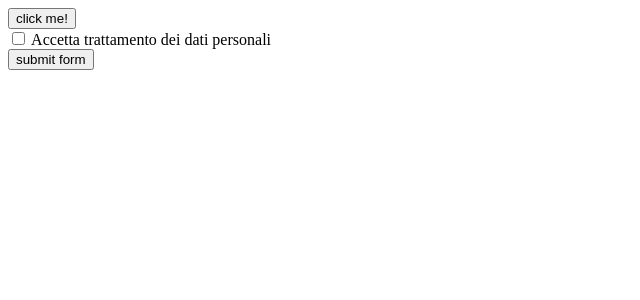
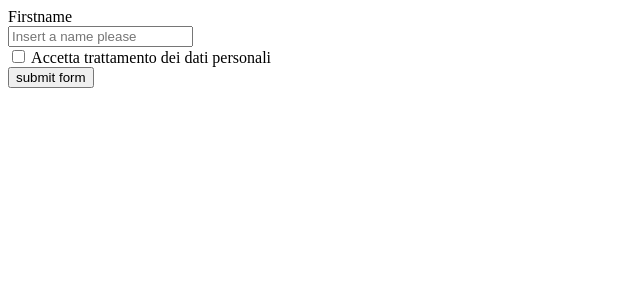
Before and after one commit to sebrs3018/Vue-Performance, a Vue app: page / in a window 1280 px wide. Shown: the top 300 px of the page, without its empty margins (0-640 px from the left). Built offline with nearby package versions, Linux system fonts and the light colour scheme.

Commit message:
solved some typing and validation bugs

```diff
--- a/src/App.vue
+++ b/src/App.vue
@@ -1,7 +1,7 @@
 <template>
   <div id="app">
-    <success-modal v-if="success === true" />
-    <button @click="success = true">click me!</button>
+    <!-- <success-modal v-if="success === true" />
+    <button @click="success = true">click me!</button> -->
     <BaseForm />
   </div>
 </template>
--- a/src/Composables/useValidator.ts
+++ b/src/Composables/useValidator.ts
@@ -19,22 +19,20 @@ interface Person {
   name: string;
 }
 
-interface ExtendedReactive<T>
-  extends UnwrapNestedRefs<ReactiveValue<T[keyof T]>> {
-  validator: any;
-}
-
-interface ReactiveValue<T> {
-  value: T;
+interface ReactiveValue<T, TKey extends keyof T> {
+  value: T[TKey];
   //hasError: boolean;
 
   //TODO: tipare questo validatore per bene (bisogna estendere predicateEntry)
-  validator: PredicateEntryExtended<T>;
+  validator: PredicateEntryExtended<T, TKey>;
 }
 
+type ToValidateEntry<T, K extends keyof T> = UnwrapNestedRefs<
+  ReactiveValue<T, K>
+>;
 type ToValidate<T> = {
   //[K in keyof T]: ExtendedRef<T[K]>;
-  [K in keyof T]: UnwrapNestedRefs<ReactiveValue<T[K]>>;
+  [K in keyof T]: ToValidateEntry<T, K>;
 };
 
 interface UsableValidator<T> {
@@ -42,14 +40,17 @@ interface UsableValidator<T> {
   validate: () => boolean;
 }
 
-type PredicateValue<T> = {
-  [predKey: string]: (val: T[keyof T]) => boolean;
+/* IN Predicates */
+type PredicateValue<TValue> = {
+  [predKey: string]: (val: TValue) => boolean;
 };
 type Predicates<T> = {
-  [K in keyof T]: PredicateValue<T>;
+  [K in keyof T]: PredicateValue<T[K]>;
 };
-type PredicateEntry<T> = Predicates<T>[keyof T];
-type PredicateEntryExtended<T> = PredicateEntry<T> & {
+/* OUT Predicates */
+type PredicateEntry<T, K extends keyof T> = Predicates<T>[K];
+type PredicateEntryExtended<T, K extends keyof T> = PredicateEntry<T, K> & {
+  /** This value is null in only during the initialization period! */
   $error: boolean;
 };
 
@@ -69,20 +70,20 @@ export default function <T extends Record<string, unknown>>(
     const value = plainObjToValidate[key];
     const entry = reactive({
       value,
-      validator: { ...predicates[key], $error: false },
+      validator: {
+        ...predicates[key],
+        $error: false,
+      } as PredicateEntryExtended<T, typeof key>,
     });
+
     //Setting an inner watcher to check the predicate...
     watch(
       () => entry.value,
-      (prev, cur) => {
-        // console.log("innerWatcher", { prev, cur });
-        let res = /*predicates[key](cur)*/ callPredicates(
-          key,
-          cur as T[keyof T]
-        );
+      (cur, prev) => {
+        //console.log("innerWatcher", { prev, cur });
+        let res = callPredicates(key, cur as T[keyof T]);
 
-        // console.log("innerWatcher", { [key]: res });
-        //entry.$error = res;
+        //console.log(`innerWatcher, ${key} has error? ${res}`);
         entry.validator.$error = res;
       }
     );
@@ -104,6 +105,7 @@ export default function <T extends Record<string, unknown>>(
     const n_predicate = predicates[k];
     for (const keyPredicate in n_predicate) {
       const predicate = n_predicate[keyPredicate];
+      //console.log("calling predicates with the following values", predicate);
       if (!predicate(v)) {
         return false;
       }
@@ -112,20 +114,18 @@ export default function <T extends Record<string, unknown>>(
   };
 
   const validate = (): boolean => {
-    let isValid = true;
-
     for (const key in formGroup) {
       const elemToValidate = formGroup[key];
-      const predRes = callPredicates(key, elemToValidate.value as T[keyof T]);
+      const predRes = !callPredicates(key, elemToValidate.value as T[keyof T]);
 
       //In case the result of the predicate is falsy, then the global state of the validation will be false
-      if (isValid && !predRes) isValid = false;
+      if (!predRes) return false;
 
       //elemToValidate.hasError = predRes;
       elemToValidate.validator.$error = predRes;
     }
 
-    return isValid;
+    return true;
   };
 
   return { formGroup, validate };
--- a/src/Views/BaseForm.vue
+++ b/src/Views/BaseForm.vue
@@ -2,34 +2,51 @@
 import { reactive, computed, ref } from "vue";
 import { useVuelidate } from "@vuelidate/core";
 import { required, minLength } from "@vuelidate/validators";
-import BaseInput from "./BaseInput.vue";
+import cinput from "@/components/BaseComponents/cinput.vue";
 import useValidator from "@/Composables/useValidator";
 import BaseCheckbox from "@/components/BaseComponents/BaseCheckbox.vue";
 
 const { formGroup, validate } = useValidator(
   {
-    firstName: false,
+    firstName: "",
+    privacy: false,
   },
   {
     firstName: {
-      hasToBeTrue: (val: boolean) => val,
+      required: (val: string) => {
+        console.log(`firstname required validator input: ${val}`);
+        return val.trim().length === 0;
+      },
+    },
+    privacy: {
+      hasToBeTrue: (val: boolean) => !val,
       required: (val: boolean) => true,
     },
   }
 );
 
-const { firstName } = formGroup;
-console.log({ firstName });
+const { privacy, firstName } = formGroup;
+console.log({ privacy, firstName });
 
 const submitValue = () => {
   // v$.value.$validate();
   const isFormValid = validate();
-  console.log({ isFormValid });
+  !isFormValid && console.log("The submitted form is not valid");
 };
 </script>
 <template>
   <div>
-    <BaseCheckbox v-model="firstName.value" :validator="firstName.validator">
+    <cinput
+      name="name"
+      :validator="firstName.validator"
+      v-model="firstName.value"
+      label="Firstname"
+      type="text"
+      placeholder="Insert a name please"
+      :on-keyup-enter-clear="false"
+      :readonly="false"
+    />
+    <BaseCheckbox v-model="privacy.value" :validator="privacy.validator">
       <template #label> Accetta trattamento dei dati personali </template>
     </BaseCheckbox>
     <button @click="submitValue">submit form</button>
--- a/src/components/BaseComponents/BaseCheckbox.vue
+++ b/src/components/BaseComponents/BaseCheckbox.vue
@@ -37,13 +37,14 @@ onBeforeMount(() => {
 });
 
 function hasError() {
-  console.log("BasCheckbox registere a validation erro1x");
-  return props.validator?.$error;
+  const res = props.validator?.$error;
+  res && console.log("BaseCheckbox registered an error (validator)");
+  return res;
 }
 const required = () => !!props.validator?.required;
 
 function handleChange(event: Event) {
-  console.log("handleChanging and sending...", { val: props.value });
+  //console.log("handleChanging and sending...", { val: props.value });
   //Toggling!
   //checkboxValue.value = !checkboxValue.value;
   emits("input", !props.value);
--- /dev/null
+++ b/src/components/BaseComponents/cinput.vue
@@ -0,0 +1,325 @@
+<template>
+  <div>
+    <label
+      v-if="label"
+      :class="[
+        {
+          'label-required': getRequired() && showRequired,
+          'text-red': hasError(),
+        },
+        labelClass,
+      ]"
+      v-html="label"
+    />
+    <div
+      class="position-relative"
+      :class="className"
+      @mouseover="hover = true"
+      @mouseleave="hover = false"
+    >
+      <input
+        :type="inputType"
+        ref="input"
+        :inputMode="inputMode"
+        autocomplete="off"
+        :value="getDisplayValue()"
+        @keyup.enter="enterKey($event)"
+        :title="name"
+        :name="name"
+        class="form-control rounded-5"
+        :class="[
+          { 'has-value': hasValue(), 'has-error': hasError() },
+          inputClass,
+        ]"
+        :placeholder="placeholder"
+        :readonly="readonly"
+        @click="
+          () => {
+            if (preselect) $refs.input.select();
+          }
+        "
+        v-on:input="updateField($event)"
+        :style="styleName"
+        v-on:focus="emitFocus"
+        v-on:blur="emitBlur"
+        v-on:clear="clear()"
+        :disabled="disabled"
+        :id="dinamiCinput"
+      />
+      <span
+        v-if="
+          clearButton &&
+          hover &&
+          hasValue() &&
+          xIcon == enumPosition.POSITION_ABSOLUTE
+        "
+        @click.stop="clear()"
+        class="input-clear position-absolute"
+        style="top: 50%; transform: translate(0, -50%); right: 15%"
+        ><img
+          :src="`${cdn}/_ui/img/Icons/Close-gs.svg`"
+          height="12"
+          width="12"
+          alt="x-icon"
+      /></span>
+      <span
+        v-else-if="
+          clearButton &&
+          hover &&
+          hasValue() &&
+          xIcon == enumPosition.FLEX_CENTERED
+        "
+        @click.stop="clear()"
+        class="input-clear d-flex flex-column justify-content-center align-items-center"
+        ><img
+          :src="`${cdn}/_ui/img/Icons/Close-gs.svg`"
+          height="12"
+          width="12"
+          alt="x-icon"
+      /></span>
+    </div>
+  </div>
+</template>
+
+<script lang="ts">
+// 👇️ ts-nocheck disables type checking for entire file
+// eslint-disable-next-line @typescript-eslint/ban-ts-comment
+// @ts-nocheck
+
+// import type {Validation} from "vuelidate";
+
+enum ICON_POSITION {
+  POSITION_ABSOLUTE = 1,
+  FLEX_CENTERED,
+}
+
+//TODO: quando l'intero progetto userà vue 2.7.* oppure 3.*, wrappare questo componente tramite la funzione defineComponent
+export default {
+  props: {
+    name: {
+      type: String,
+      required: true,
+    },
+    label: {
+      type: String,
+    },
+    prefix: {
+      type: String,
+    },
+    className: {
+      type: String,
+      default: "",
+    },
+    inputClass: {
+      type: String,
+      default: "",
+    },
+    labelClass: {
+      type: String,
+      default: "",
+    },
+    styleName: {
+      type: String,
+    },
+    preselect: {
+      type: Boolean,
+      default: false,
+    },
+    placeholder: {
+      type: String,
+    },
+    type: {
+      type: String,
+      default: "String",
+    },
+    inputType: {
+      type: String,
+      default: "text",
+    },
+    max: {
+      type: [String, Number],
+    },
+    value: {
+      type: [String, Number],
+      default() {
+        return "";
+      },
+    },
+    clearButton: {
+      type: Boolean,
+      default: false,
+    },
+    showRequired: {
+      type: Boolean,
+      default: true,
+    },
+    readonly: {
+      type: Boolean,
+      default: false,
+    },
+    rangeError: {
+      type: Boolean,
+      default: false,
+    },
+    forceError: {
+      type: Boolean,
+      default: false,
+    },
+    disabled: {
+      type: Boolean,
+      default: false,
+    },
+    xIcon: {
+      type: Number as () => ICON_POSITION,
+      default: 0,
+    },
+    dinamiCinput: {
+      type: String,
+    },
+    inputMode: {
+      type: String,
+      default: "text",
+    },
+    validator: {
+      type: Object,
+    },
+    onKeyupEnterClear: {
+      type: Boolean,
+      default: true,
+    },
+  },
+  data() {
+    return {
+      hover: false,
+      /** The inner height will be used to detect the closing of the mobile virtual keyboard */
+      innerHeight: window.innerHeight,
+      /** The callback listener for the event onResiwe of the window object */
+      onResize: undefined as (() => void) | undefined,
+    };
+  },
+  computed: {
+    cdn(): string {
+      return window["_cdn"];
+    },
+    enumPosition(): any {
+      return ICON_POSITION;
+    },
+  },
+  methods: {
+    getRequired(): boolean {
+      if (this.validator?.$params)
+        return this.validator?.$params?.required ?? false;
+
+      console.log("getRequired", {
+        name: this.name,
+        validator: this.validator,
+      });
+      //New Vuelidate API
+      return !!this.validator?.required;
+    },
+    getDisplayValue(): string {
+      switch (this.type) {
+        case "Number":
+          return this.value == null
+            ? this.value
+            : formatInteger(this.value as number);
+        case "Phone":
+          return this.value == null ||
+            this.value == "" ||
+            isNaN(Number(this.value))
+            ? ""
+            : Number(this.value).toString();
+        case "Password":
+          return new Array((this.value as string).length + 1).join("*");
+        default:
+          const res = this.value || "";
+          return `${res}`;
+      }
+    },
+    getRawValue(): string | number | null {
+      if (!this.$refs.input) return;
+
+      let value: string | null | number =
+        (this.$refs.input as HTMLInputElement).value || "";
+
+      switch (this.type) {
+        case "Number":
+          if (value != null) value = parseInt(value?.replace(/\./g, ""));
+          if (isNaN(value)) value = null;
+          break;
+        case "Password":
+          value = this.value;
+          break;
+        default:
+          break;
+      }
+
+      return value;
+    },
+    hasValue(): boolean {
+      if (!this.$refs.input) return;
+
+      return !!(this.$refs.input as HTMLInputElement).value;
+    },
+    hasError(): boolean {
+      const res = this.validator?.$error || this.rangeError || this.forceError;
+      res &&
+        console.log("hasError", { name: this.name, validator: this.validator });
+      return res;
+    },
+    updateField($event: Event): void {
+      this.$emit("input", this.getRawValue());
+    },
+    clear(): void {
+      if (!this.$refs.input) return;
+
+      (this.$refs.input as HTMLInputElement).value = "";
+      this.$emit("input", this.getRawValue());
+    },
+    resetValidator(): void {
+      this.validator?.$reset();
+    },
+    enterKey($event: Event): void {
+      //In this scenario we do not want to propagate the event nor to clear the cinput value
+      if (!this.onKeyupEnterClear) {
+        return;
+      }
+      let value = this.getRawValue();
+      this.$emit("enter", value);
+      this.clear();
+    },
+    emitFocus(): void {
+      //Adding once an event listener for the current component
+      if (!this.onResize) {
+        this.onResize = () => {
+          if (this.innerHeight === window.innerHeight) {
+            this.blur();
+          }
+        };
+        window.addEventListener("resize", this.onResize);
+      }
+      this.$emit("focus", this.getRawValue());
+    },
+    emitBlur(): void {
+      this.$emit("blur", this.getRawValue());
+    },
+    focus(): void {
+      if (!this.$refs.input) return;
+
+      const input = this.$refs.input as HTMLInputElement;
+      input.focus();
+    },
+    blur(): void {
+      if (!this.$refs.input) return;
+
+      const input = this.$refs.input as HTMLInputElement;
+      //Cleaning up the event listener!
+      if (this.onResize) {
+        window.removeEventListener("resize", this.onResize);
+        this.onResize = undefined;
+      }
+      input.blur();
+    },
+  },
+};
+</script>
```
